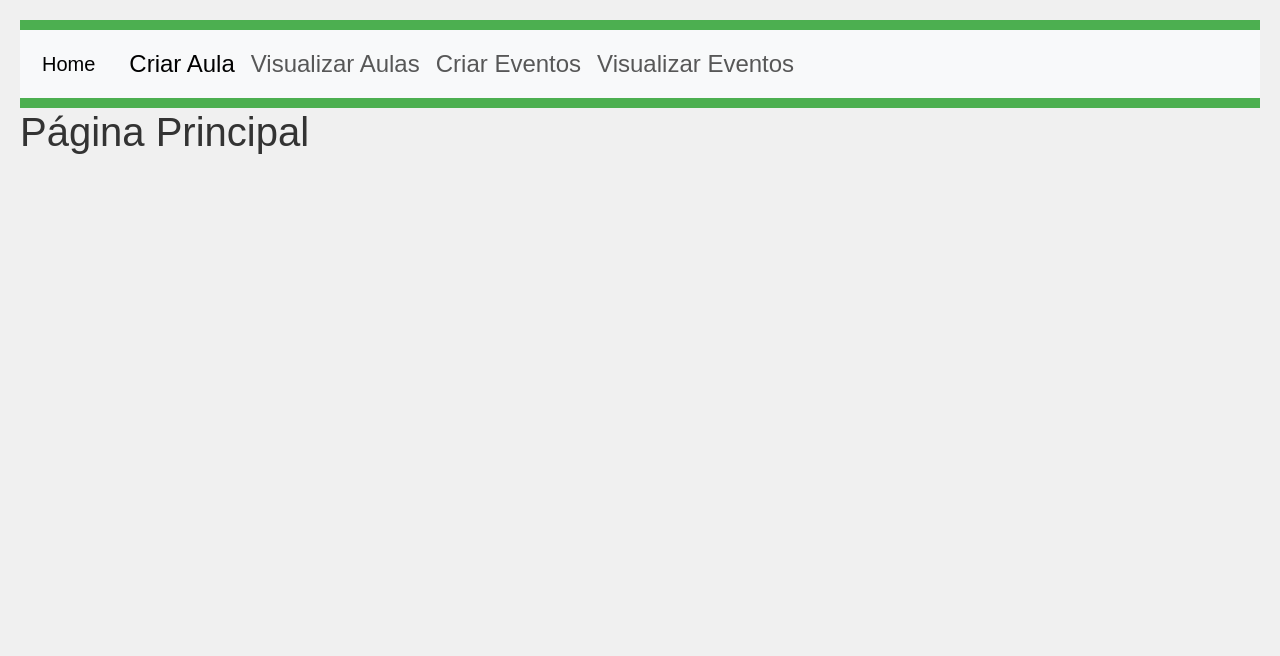
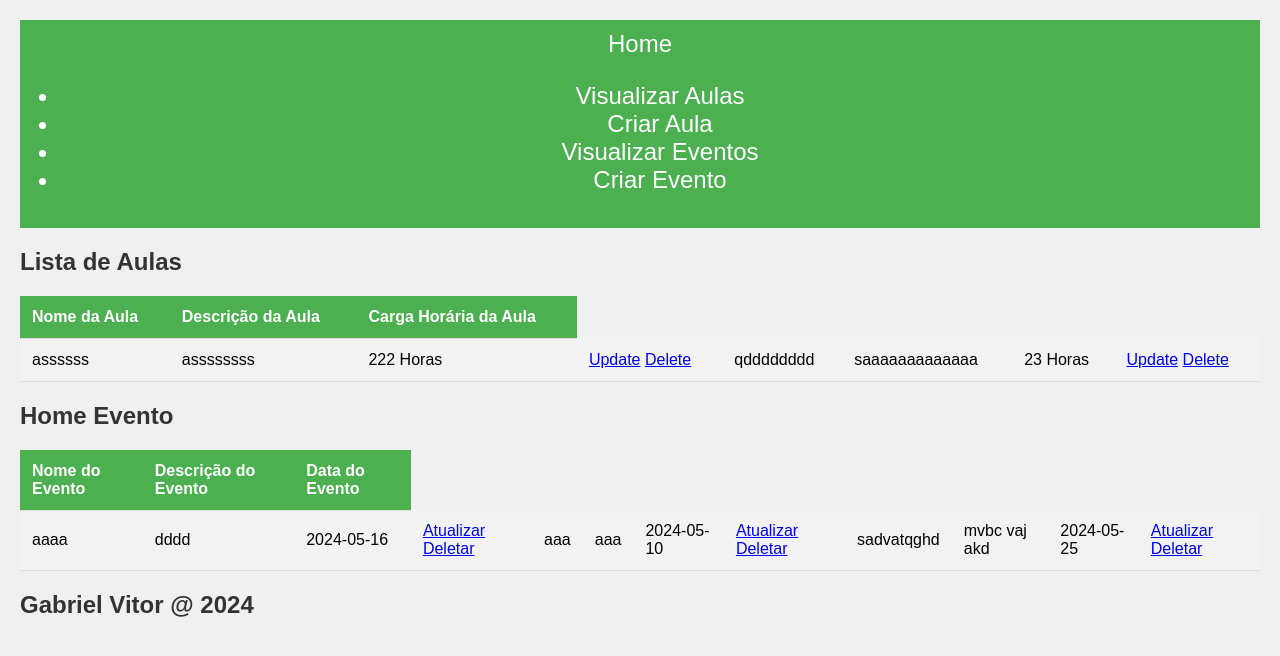
Before and after one commit to gabrielvitorm/projeto-crud, a Flask app: page / in a window 1280 px wide. Shown: the top 656 px of the page. Run offline with Flask 3, Linux system fonts and the light colour scheme.

Commit message:
Sistema Finalizado mas sem CSS ainda

```diff
--- a/app.py
+++ b/app.py
@@ -1,4 +1,4 @@
-from flask import Flask, render_template, request
+from flask import Flask
 from routes.aula import aula_route
 from routes.evento import evento_route
 from routes.home import home_route
--- /dev/null
+++ b/database/aulas.txt
@@ -0,0 +1,2 @@
+assssss|assssssss|222
+qdddddddd|saaaaaaaaaaaaa|23
--- a/routes/evento.py
+++ b/routes/evento.py
@@ -6,7 +6,7 @@ DATA_FILE = 'database/evento.txt'
 
 # 1 - Essa primeira rota serve para listar as aulas que estão no "banco de dados" em txt, é necessário abrir uma lista no começo da função, pois vai ser atribuido um dicionário a esse txt. Também é necessário declarar uma Variável para receber o arquivo txt que nesse caso é a variável "DATA_FILE"
 @evento_route.route('/')
-def home_page():
+def home_page_evento():
     eventos = []
     with open(DATA_FILE, 'r') as file:
         eventos = [line.strip().split('|') for line in file.readlines()] # Essa é uma usabilidade da biblioteca os para ler as informações da linha.
@@ -19,7 +19,7 @@ def novo_evento():
         evento = request.form['title'] + '|' + request.form['description'] + '|' + request.form['date'] + '\n' #essas tags são definidas no formulário com o id e a variável aula vai receber essas informações
         with open(DATA_FILE, 'a') as file:
             file.write(evento)
-        return redirect(url_for('evento.home_page'))
+        return redirect(url_for('evento.home_page_evento'))
     return render_template('evento/criar_evento.html')
 
 @evento_route.route('/update/<int:line_number>', methods=['GET', 'POST'])
@@ -32,7 +32,7 @@ def update_evento(line_number):
         with open (DATA_FILE, 'w') as file:
             for evento in eventos:
                 file.write('|'.join(evento) + '\n')
-        return redirect(url_for('evento.home_page'))
+        return redirect(url_for('evento.home_page_evento'))
     return render_template('evento/update_evento.html', evento=eventos[line_number], line_number=line_number)
 
 @evento_route.route('/delete/<int:line_number>', methods=['GET', 'POST'])
@@ -44,4 +44,4 @@ def delete_evento(line_number):
     with open (DATA_FILE, 'w') as file:
             for evento in eventos:
                 file.write('|'.join(evento) + '\n')
-    return redirect(url_for('evento.home_page'))
+    return redirect(url_for('evento.home_page_evento'))
--- a/routes/home.py
+++ b/routes/home.py
@@ -2,6 +2,23 @@ from flask import Blueprint, render_template
 
 home_route = Blueprint('home', __name__)
 
+DATA_FILE = 'database/evento.txt'
+AULAS_FILE = 'database/aulas.txt'
+
+def carregar_aulas():
+    aulas = []
+    with open(AULAS_FILE, 'r') as file:
+        aulas = [line.strip().split('|') for line in file.readlines()]
+    return aulas
+
+def carregar_eventos():
+    eventos = []
+    with open(DATA_FILE, 'r') as file:
+        eventos = [line.strip().split('|') for line in file.readlines()]
+    return eventos
+
 @home_route.route('/')
 def home():
-    return render_template('home/home.html')
+    aulas = carregar_aulas()
+    eventos = carregar_eventos()
+    return render_template('home/home.html', aulas=aulas, eventos=eventos)
--- a/templates/base.html
+++ b/templates/base.html
@@ -4,39 +4,36 @@
     <meta charset="utf-8">
     <meta name="viewport" content="width=device-width, initial-scale=1">
     <title>Gestão Institucional</title>
-    <link href="https://cdn.jsdelivr.net/npm/bootstrap@5.3.3/dist/css/bootstrap.min.css" rel="stylesheet" integrity="sha384-QWTKZyjpPEjISv5WaRU9OFeRpok6YctnYmDr5pNlyT2bRjXh0JMhjY6hW+ALEwIH" crossorigin="anonymous">
     <link rel="stylesheet" href="{{url_for('static', filename='css/styles.css')}}">
   </head>
   <body>
     <header>
-        <nav class="navbar navbar-expand-lg bg-body-tertiary">
-            <div class="container-fluid">
-              <a class="navbar-brand" href="{{url_for('home.home')}}">Home</a>
-              <button class="navbar-toggler" type="button" data-bs-toggle="collapse" data-bs-target="#navbarNav" aria-controls="navbarNav" aria-expanded="false" aria-label="Toggle navigation">
-                <span class="navbar-toggler-icon"></span>
-              </button>
-              <div class="collapse navbar-collapse" id="navbarNav">
-                <ul class="navbar-nav">
-                  <li class="nav-item">
-                    <a class="nav-link active" href="{{url_for('aula.nova_aula')}}">Criar Aula</a>
+      <nav>
+        <div>
+          <a href="{{url_for('home.home')}}">Home</a>
+          <div>
+            <ul>
+              <li>
+                <a href="{{url_for('aula.home_page')}}">Visualizar Aulas</a>
               </li>
-                  <li class="nav-item">
-                    <a class="nav-link" href="{{url_for('aula.home_page')}}">Visualizar Aulas</a>
+              <li>
+                <a href="{{url_for('aula.nova_aula')}}">Criar Aula</a>
               </li>
-                  <li class="nav-item">
-                    <a class="nav-link" href="{{url_for('evento.novo_evento')}}">Criar Eventos</a>
+              <li>
+                <a href="{{url_for('evento.home_page_evento')}}">Visualizar Eventos</a>
               </li>
-                  <li class="nav-item">
-                    <a class="nav-link" href="{{url_for('evento.home_page')}}">Visualizar Eventos</a>
+              <li>
+                <a href="{{url_for('evento.novo_evento')}}">Criar Evento</a>
               </li>
             </ul>
           </div>
         </div>
-          </nav>
     </header>
     {% block conteudo %}
 
     {% endblock %}
-    <script src="https://cdn.jsdelivr.net/npm/bootstrap@5.3.3/dist/js/bootstrap.bundle.min.js" integrity="sha384-YvpcrYf0tY3lHB60NNkmXc5s9fDVZLESaAA55NDzOxhy9GkcIdslK1eN7N6jIeHz" crossorigin="anonymous"></script>
+    <footer>
+      <h2>Gabriel Vitor @ 2024</h2>
+    </footer>
   </body>
 </html>
--- a/templates/home/home.html
+++ b/templates/home/home.html
@@ -1,6 +1,76 @@
 {% extends 'base.html'%}
 {% block conteudo %}
 
-<h1>Página Principal</h1>
+<section>
+    <div>
+        <h1>Lista de Aulas</h1>
+        <table>
+            <tr>
+                <th>
+                    Nome da Aula
+                </th>
+                <th>
+                    Descrição da Aula
+                </th>
+                <th>
+                    Carga Horária da Aula
+                </th>
+            </tr>
+            <tr>
+                {% for aula in aulas %}
+                <td>
+                    {{ aula[0] }}
+                </td>
+                <td>
+                    {{ aula[1] }}
+                </td>
+                <td>
+                    {{ aula[2] }} Horas
+                </td>
+                <td>
+                    <a href="{{ url_for('aula.update_aula', line_number=loop.index0) }}">Update</a>
+                    <a href="{{ url_for('aula.delete_aula', line_number=loop.index0) }}">Delete</a>
+                </td>
+                {% endfor %}
+            </tr>
+          </table>
+    </div>
+</section>
+
+<section>
+    <div>
+        <h1>Home Evento</h1>
+    <table>
+        <tr>
+            <th>
+                Nome do Evento
+            </th>
+            <th>
+                Descrição do Evento
+            </th>
+            <th>
+                Data do Evento
+            </th>
+        </tr>
+        <tr>
+            {% for evento in eventos %}
+            <td>
+                {{ evento[0] }}
+            </td>
+            <td>
+                {{ evento[1] }}
+            </td>
+            <td>
+                {{ evento[2] }}
+            </td>
+            <td>
+                <a href="{{ url_for('evento.update_evento', line_number=loop.index0) }}">Atualizar</a>
+                <a href="{{ url_for('evento.delete_evento', line_number=loop.index0) }}">Deletar</a>
+            </td>
+            {% endfor %}
+        </tr>
+      </table>
+    </div>
+</section>
 
 {% endblock %}
```
Lines whose indentation alone changed are shown as unchanged.
